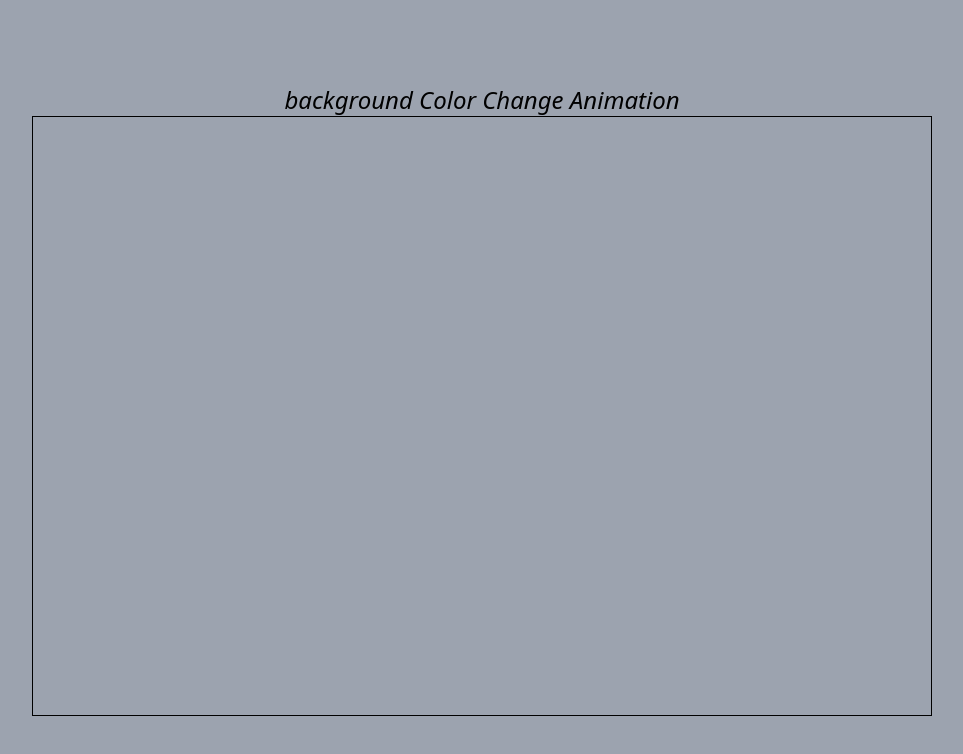
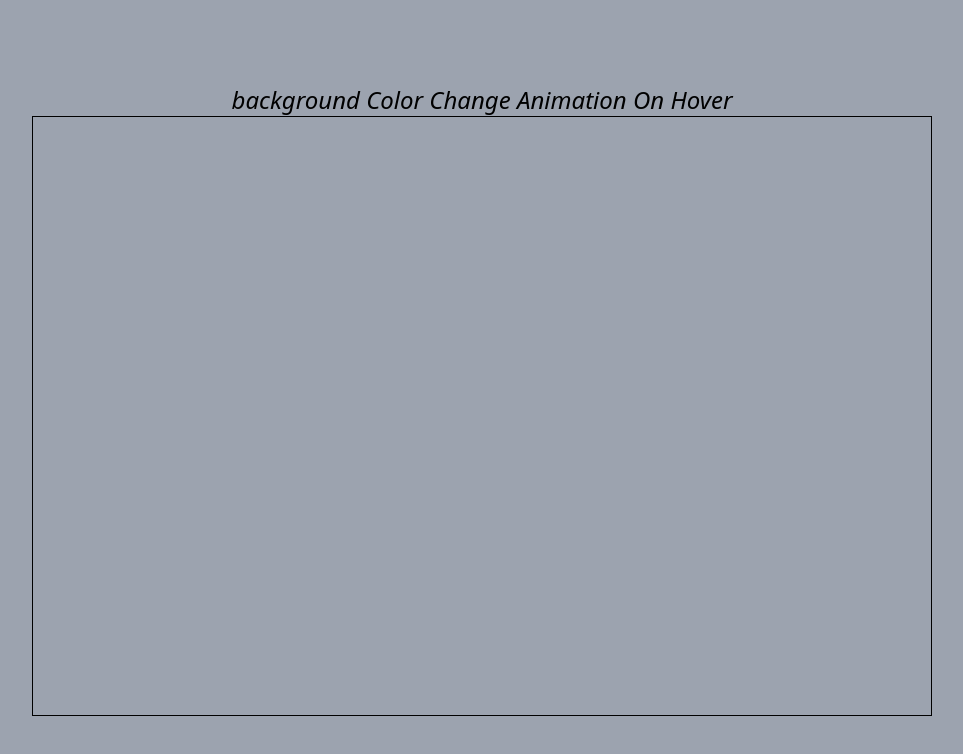
Before and after one commit to mohitgoyat525/Creativityjs, a plain HTML site: page index.html in a window 1280 px wide. Shown: the whole page, without its empty margins (158-1121 px from the left). Drawn offline with nearby package versions, Linux system fonts and the light colour scheme.

Commit message:
add-title

```diff
--- a/index.html
+++ b/index.html
@@ -3,6 +3,7 @@
 <head>
   <meta charset="UTF-8">
   <meta name="viewport" content="width=device-width, initial-scale=1.0">
+  <title>Creativity Task</title>
   <script src="https://cdn.tailwindcss.com"></script>
   <script>
     tailwind.config = {
@@ -15,7 +16,7 @@
   </script>
 </head>
 <body class="flex items-center justify-center h-screen bg-gray-400 flex-col">
-    <h2 class="text-center text-2xl font-medium italic ">background Color Change Animation</h2>
+    <h2 class="text-center text-2xl font-medium italic ">background Color Change Animation On Hover</h2>
   <div id="box" class="w-full max-w-[900px] max-lg:max-w-[565px] max-sm:max-w-[375px] max-lg:h-[300px] h-[600px] border-solid borer border-black border bg-transparent"></div>
   <script src="https://cdn.jsdelivr.net/npm/gsap@3.12.5/dist/gsap.min.js"></script>
   <script src="/assets/js/app.js"></script>
```
